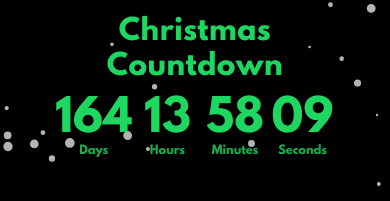
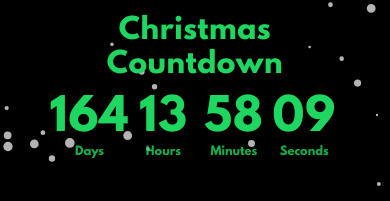
Before and after one commit to pipchell/christmas-countdown, a plain HTML site: page index.html in a window 390 px wide. Shown: the part 329-530 px from the top of the page. Drawn offline with Linux system fonts and the light colour scheme; no server answers.

Commit message:
Update index.html

```diff
--- a/index.html
+++ b/index.html
@@ -410,17 +410,20 @@
       }
 
       .countdown {
-        gap: 1rem; /* Increased gap for better spacing */
+        gap: 1.8rem; /* Increased from 1.5rem for even more spacing */
         max-width: 95%;
       }
 
       .countdown .value {
-        font-size: min(16vw, 4.5rem);
-        margin: 0 2px; /* Added small horizontal margin */
+        font-size: min(15vw, 4.5rem);
+        margin: 0 5px; /* Added horizontal margin */
+        letter-spacing: 1px; /* Added slight letter spacing */
+        min-width: 2.2ch; /* Slightly wider minimum width */
       }
 
       .countdown .label {
         font-size: min(4vw, 0.9rem);
+        margin-top: 0.3rem; /* Increased from 0.1rem */
       }
 
       #settings-menu {
@@ -489,12 +492,12 @@
     /* Very small screens */
     @media (max-width: 400px) {
       .countdown {
-        gap: 0.7rem; /* Slightly increased gap */
+        gap: 1.2rem; /* Slightly reduced from 1.8rem for very small screens */
       }
 
       .countdown .value {
         font-size: min(14vw, 4rem);
-        margin: 0 1px; /* Small horizontal margin */
+        margin: 0 3px; /* Slightly reduced horizontal margin */
       }
 
       #weather-widget {
```
